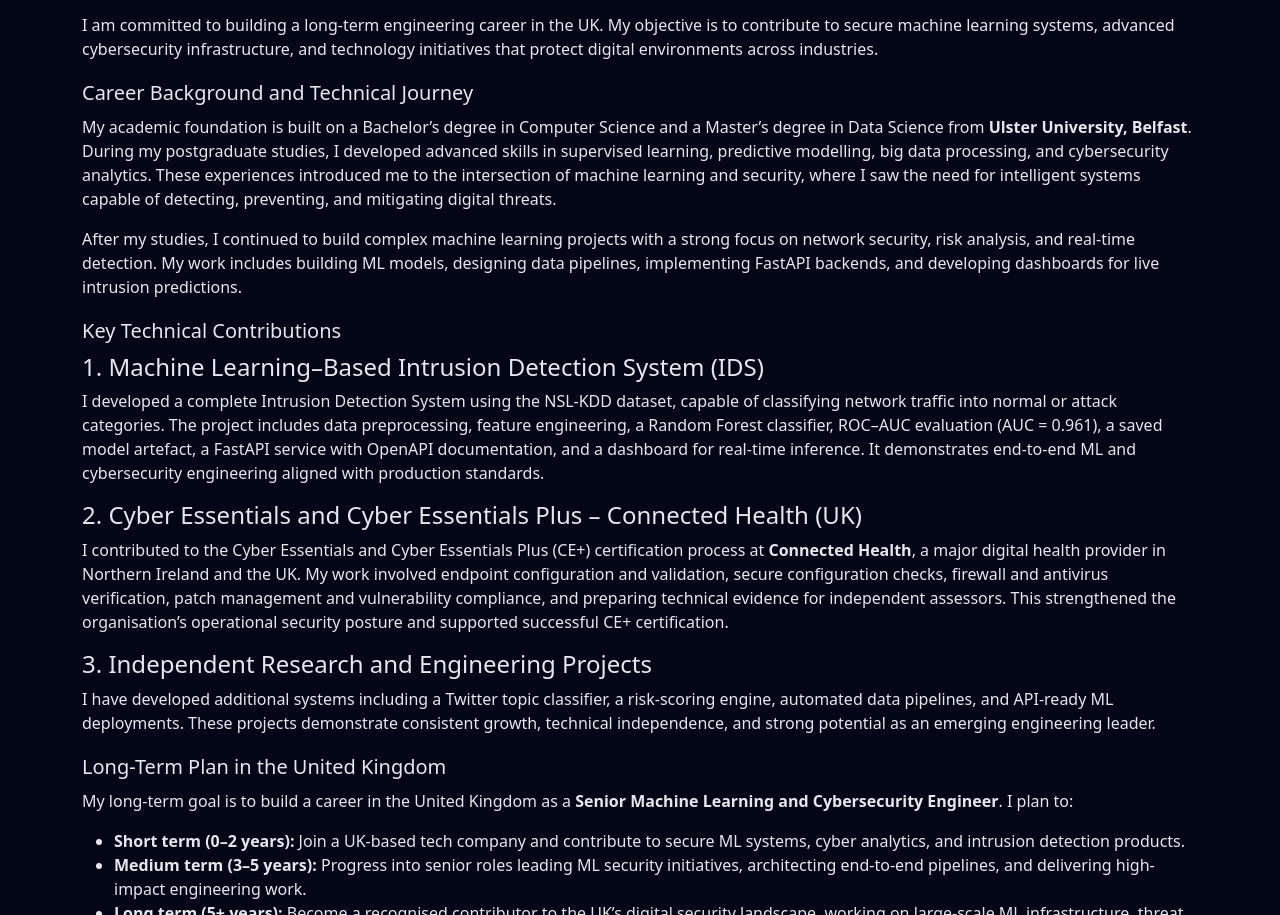
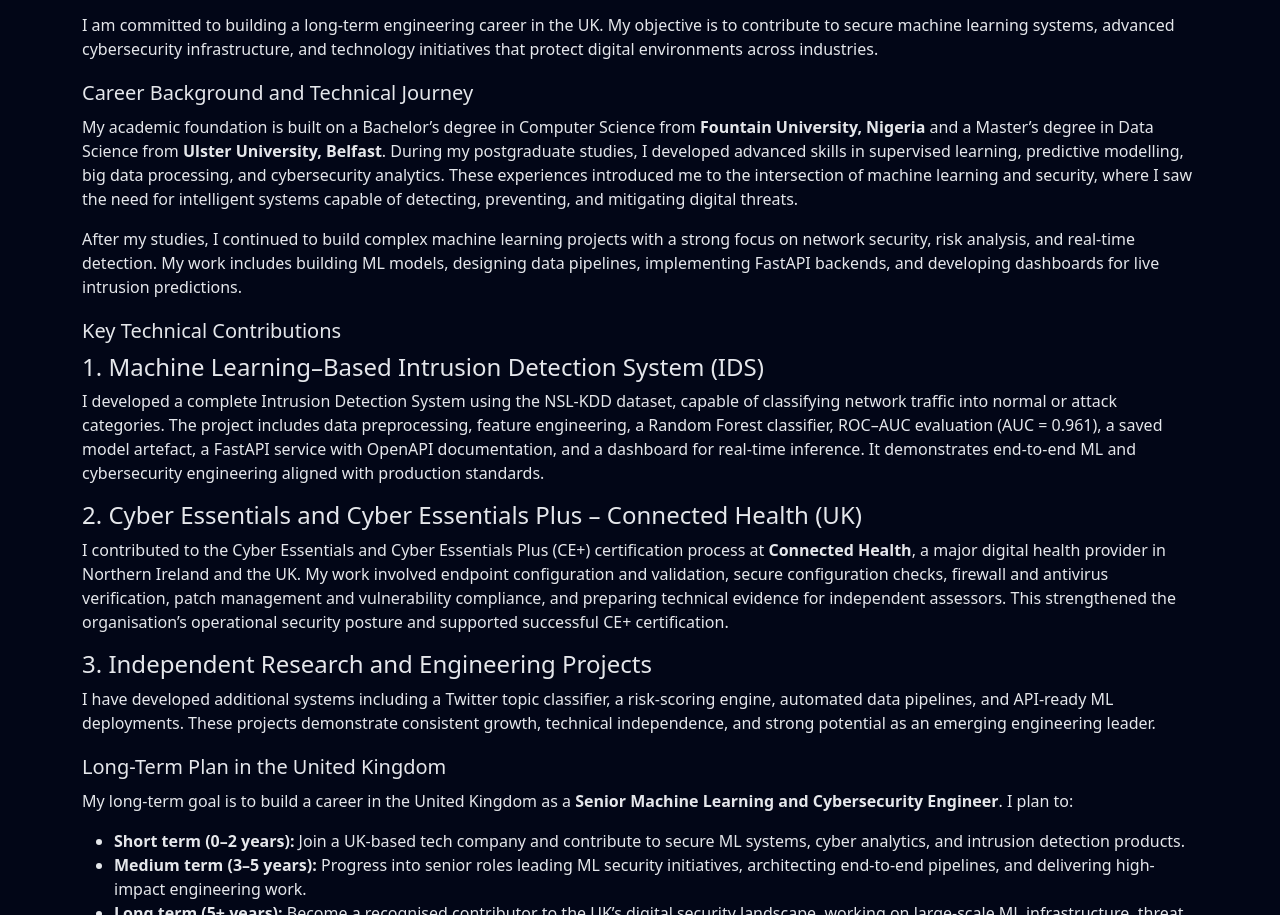
Before and after one commit to akinyeraakintunde/Ibrahim-Akinyera, a plain HTML site: page index.html in a window 1280 px wide. Shown: the part 1140-2055 px from the top of the page. Drawn offline with nearby package versions, Linux system fonts and the light colour scheme; a script that the page names is missing.

Commit message:
Update index.html

```diff
--- a/index.html
+++ b/index.html
@@ -221,7 +221,7 @@
 
       <h3>Career Background and Technical Journey</h3>
       <p>
-        My academic foundation is built on a Bachelor’s degree in Computer Science and a Master’s degree in
+        My academic foundation is built on a Bachelor’s degree in Computer Science from <strong>Fountain University, Nigeria</strong> and a Master’s degree in
         Data Science from <strong>Ulster University, Belfast</strong>. During my postgraduate studies, I developed
         advanced skills in supervised learning, predictive modelling, big data processing, and cybersecurity
         analytics. These experiences introduced me to the intersection of machine learning and security, where
```
